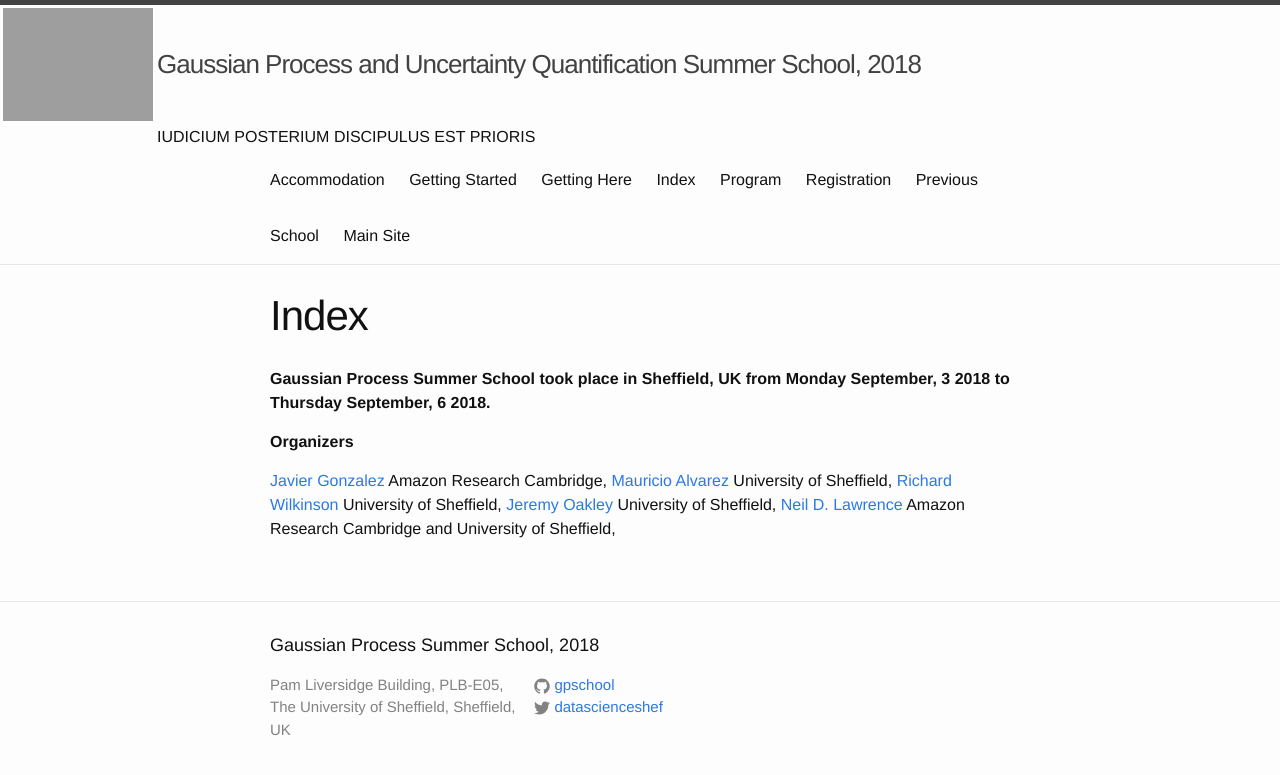
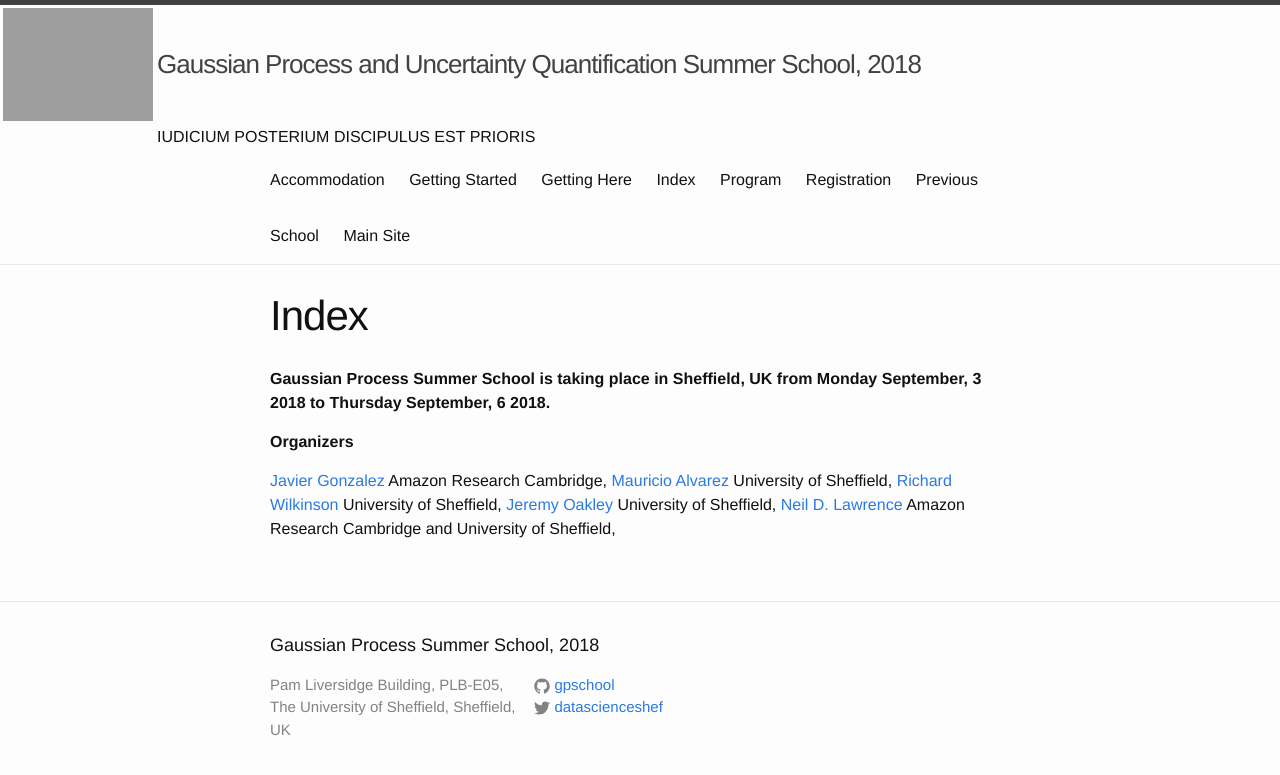
Before and after one commit to gpschool/gpss18, a Jekyll site: the page built from index.html, in a window 1280 px wide. Shown: the top 775 px of the page. Built offline with Jekyll 4.4.1, drawn with Linux system fonts in a browser that asks for light colours.

Commit message:
fixed to future tense

```diff
--- a/_layouts/about.html
+++ b/_layouts/about.html
@@ -4,7 +4,7 @@ layout: page
 
 <article>
 
-  <p><strong>{{ site.conference.name }} took place in {{ site.conference.location }} from {{ site.conference.dates[0] | date: "%A %B, %-d %Y" }} to  {{ site.conference.dates.last | date: "%A %B, %-d %Y" }}.</strong></p>
+  <p><strong>{{ site.conference.name }} is taking place in {{ site.conference.location }} from {{ site.conference.dates[0] | date: "%A %B, %-d %Y" }} to  {{ site.conference.dates.last | date: "%A %B, %-d %Y" }}.</strong></p>
   {{ content }}
 
   {% assign sponsorlen = {{ site.conference.sponsors | size }} %}
```
